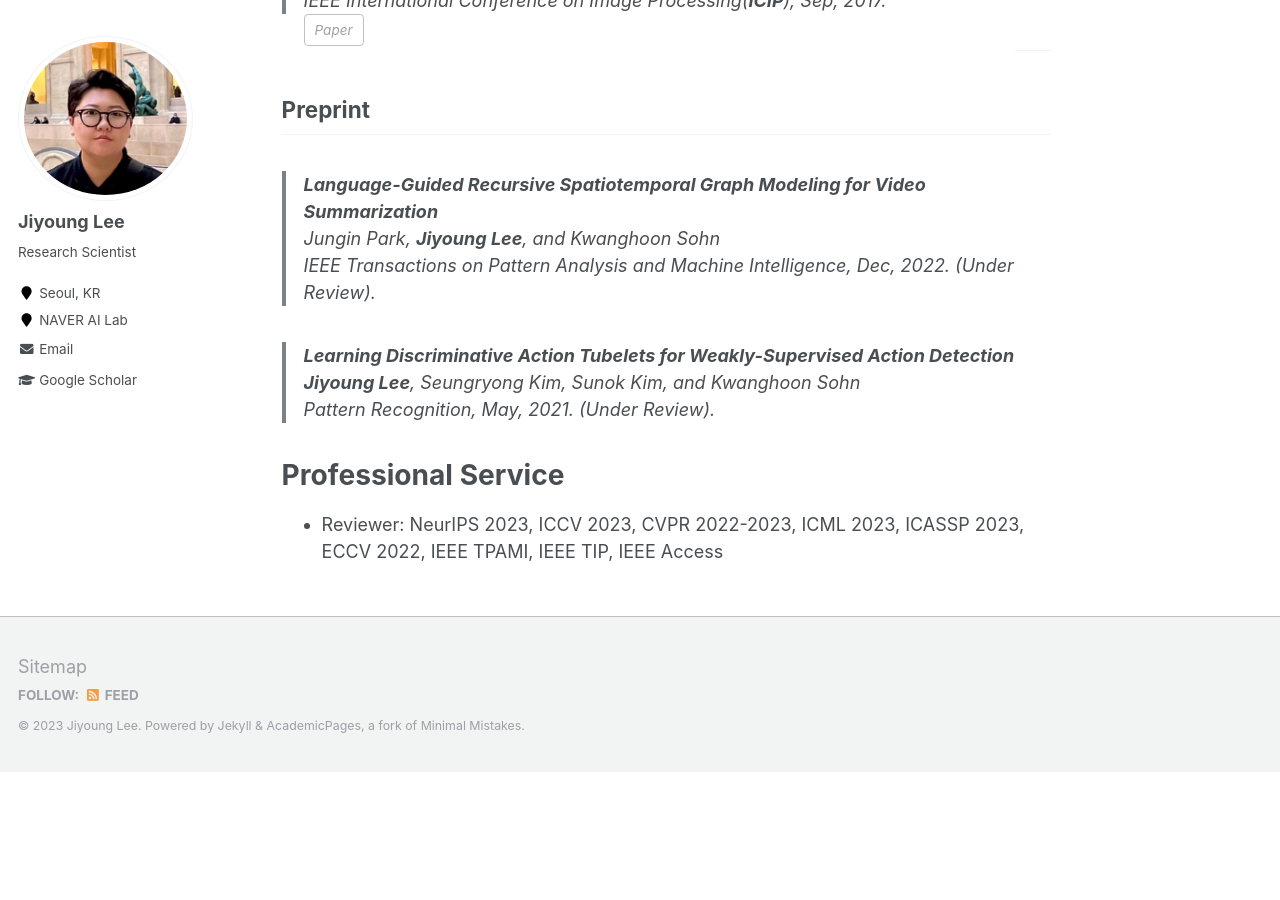
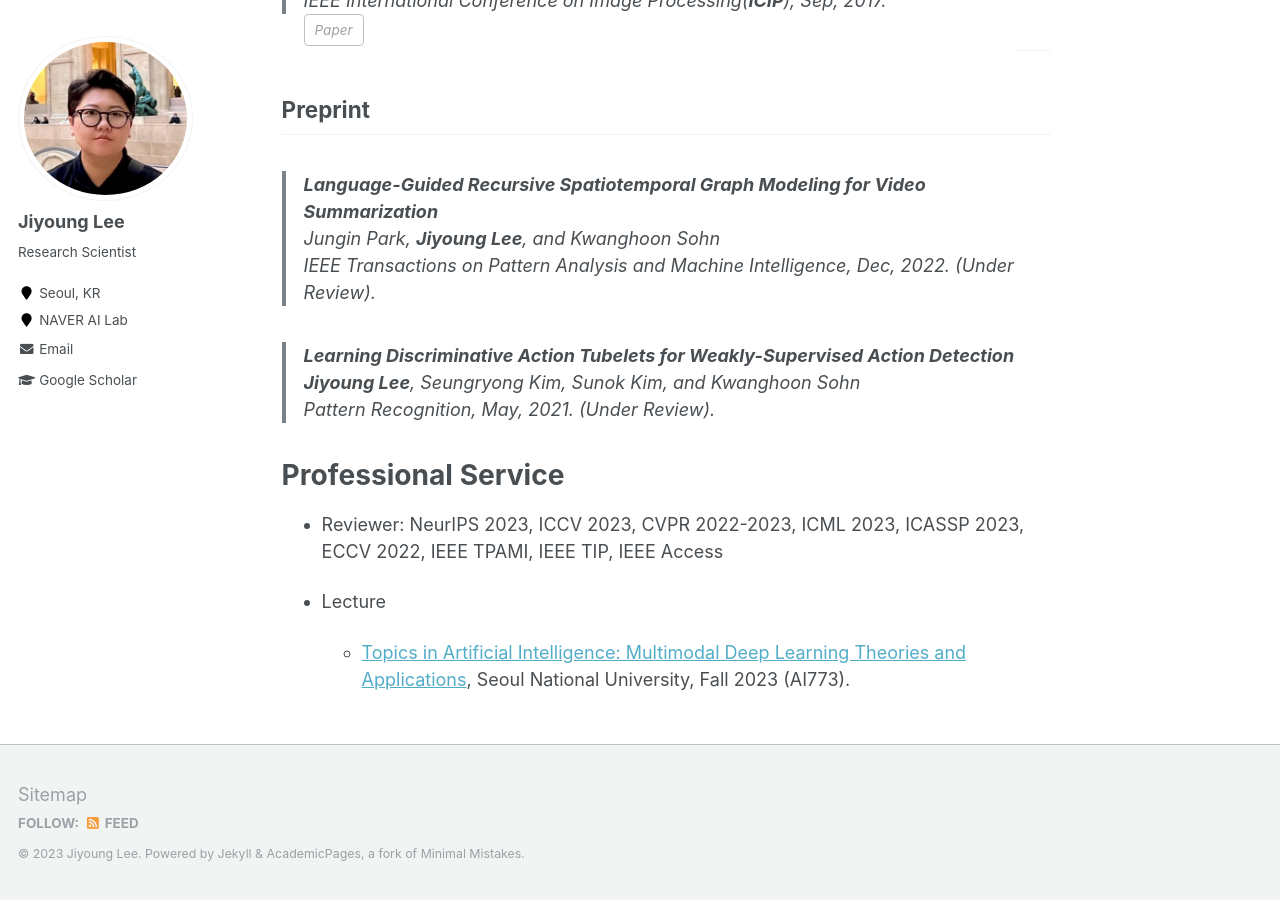
Before and after one commit to lee-jiyoung/lee-jiyoung.github.io, a Jekyll site: the page built from _pages/about.md, in a window 1280 px wide and 900 px high, scrolled down 6148 px. Built offline with Jekyll 4.4.1, drawn with Linux system fonts in a browser that asks for light colours; before the commit the page ends 6920 px from its top, so only the background shows below that.

Commit message:
Update about.md

```diff
--- a/_pages/about.md
+++ b/_pages/about.md
@@ -26,7 +26,7 @@ I am always looking for interns to collaborate with! If you are interested in do
 
 News
 ======
-**09/2023**, Start a lecture, **<a href="https://naver-ai.github.io/202302-AI773/">Topics in Artificial Intelligence: Multimodal Deep Learning Theories and Applications</a>**, at Seoul National University (Fall 2023).
+**09/2023**, Start a lecture, **<a href="https://naver-ai.github.io/202302-AI773/" style="color: green">Topics in Artificial Intelligence: Multimodal Deep Learning Theories and Applications</a>**, at Seoul National University (Fall 2023).
 {: .notice}
 **07/2023**, 2 papers are accepted at **ICCV** 2023.
 {: .notice}
@@ -363,3 +363,6 @@ Pattern Recognition, May, 2021. (Under Review).
 Professional Service
 ======
 * Reviewer: NeurIPS 2023, ICCV 2023, CVPR 2022-2023, ICML 2023, ICASSP 2023, ECCV 2022, IEEE TPAMI, IEEE TIP, IEEE Access
+
+* Lecture
+  * <a href="https://naver-ai.github.io/202302-AI773/">Topics in Artificial Intelligence: Multimodal Deep Learning Theories and Applications</a>, Seoul National University, Fall 2023 (AI773).
```
